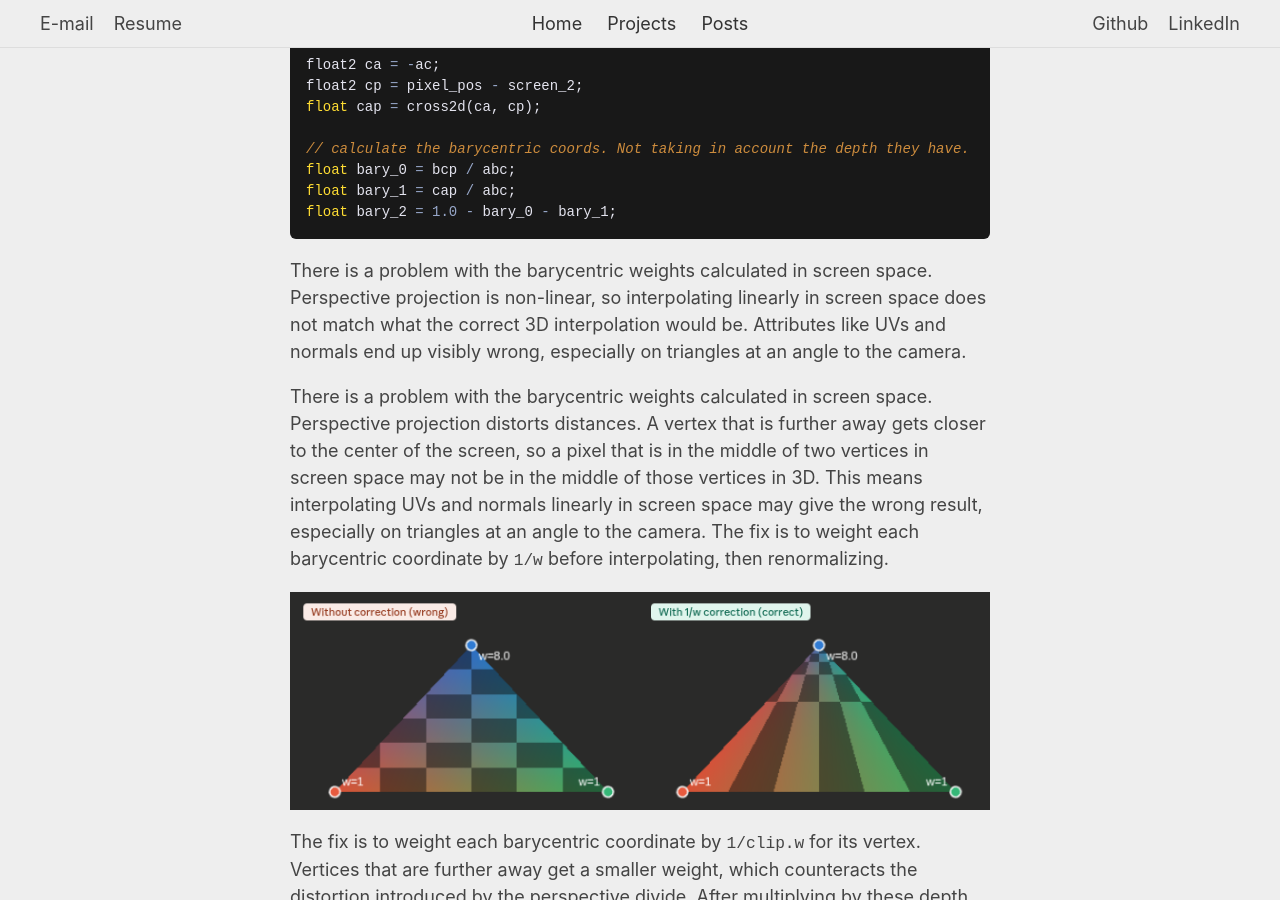
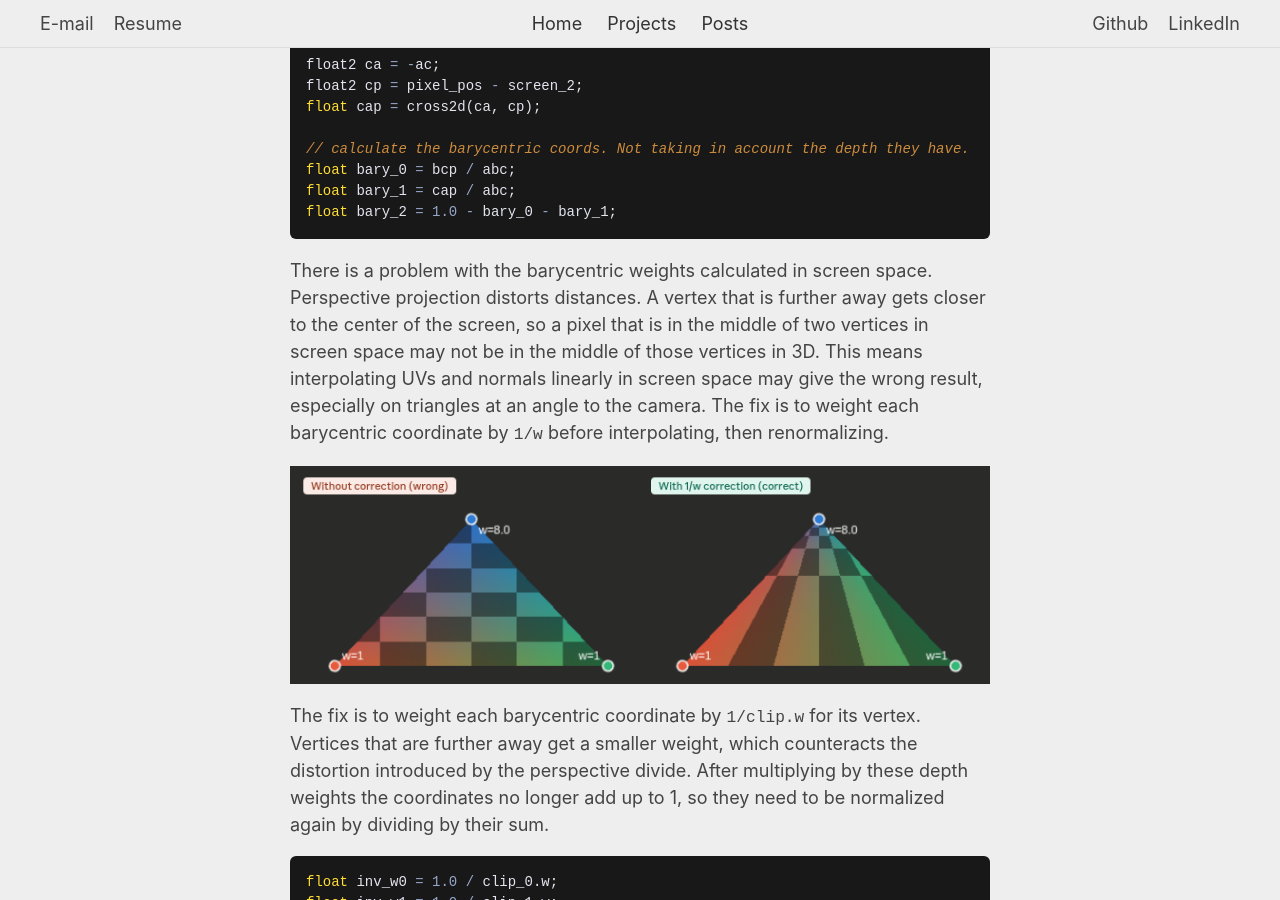
Before and after one commit to bakjedev/bakjedev.github.io, a Jekyll site: the page built from _pages/visibility_buffer.md, in a window 1280 px wide and 900 px high, scrolled down 4859 px. Built offline with Jekyll 4.4.1, drawn with Linux system fonts in a browser that asks for light colours.

Commit message:
Remove old rev of paragraph on correction

````diff
--- a/_pages/visibility_buffer.md
+++ b/_pages/visibility_buffer.md
@@ -128,8 +128,6 @@ float bary_2 = 1.0 - bary_0 - bary_1;
 ```
 {% endraw %}
 
-There is a problem with the barycentric weights calculated in screen space. Perspective projection is non-linear, so interpolating linearly in screen space does not match what the correct 3D interpolation would be. Attributes like UVs and normals end up visibly wrong, especially on triangles at an angle to the camera.
-
 There is a problem with the barycentric weights calculated in screen space. Perspective projection distorts distances. A vertex that is further away gets closer to the center of the screen, so a pixel that is in the middle of two vertices in screen space may not be in the middle of those vertices in 3D. This means interpolating UVs and normals linearly in screen space may give the wrong result, especially on triangles at an angle to the camera. The fix is to weight each barycentric coordinate by `1/w` before interpolating, then renormalizing.
 
 ![image of correction (by ai)](../assets/images/gpu_driven/correction.png)
````
